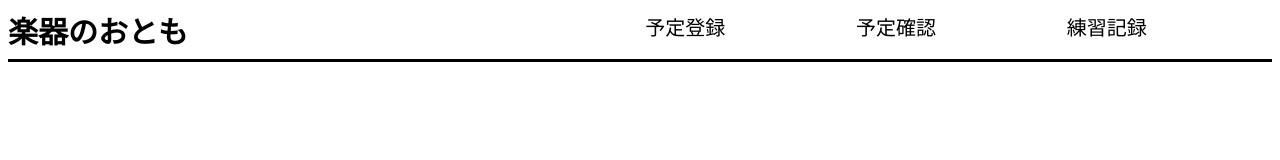
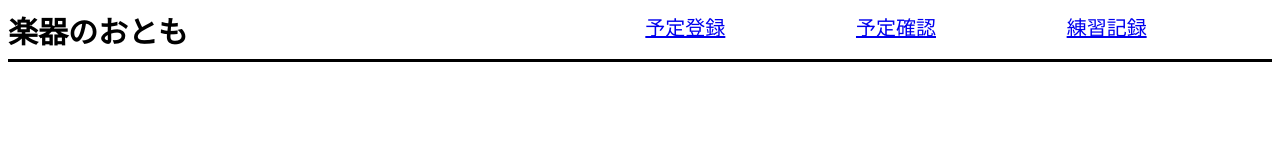
Before and after one commit to matutake1100/inst-PracticeMemo, a plain HTML site: page index.html in a window 1280 px wide. Drawn offline with Linux system fonts and the light colour scheme.

Commit message:
make button in header

```diff
--- a/index.html
+++ b/index.html
@@ -11,9 +11,9 @@
 <header id="header">
     <div id="logo">楽器のおとも</div>
     <div id="menu_button">
-        <div class="tab" id="tab1">予定登録</div>
-        <div class="tab" id="tab2">予定確認</div>
-        <div class="tab" id="tab3">練習記録</div>
+        <a href="day_register/index.html" class="button">予定登録</a>
+        <a href="day_check/index.html" class="button">予定確認</a>
+        <a href="practice_log/index.html" class="button">練習記録</a>
     </div>
 </header>
 </body>
```
